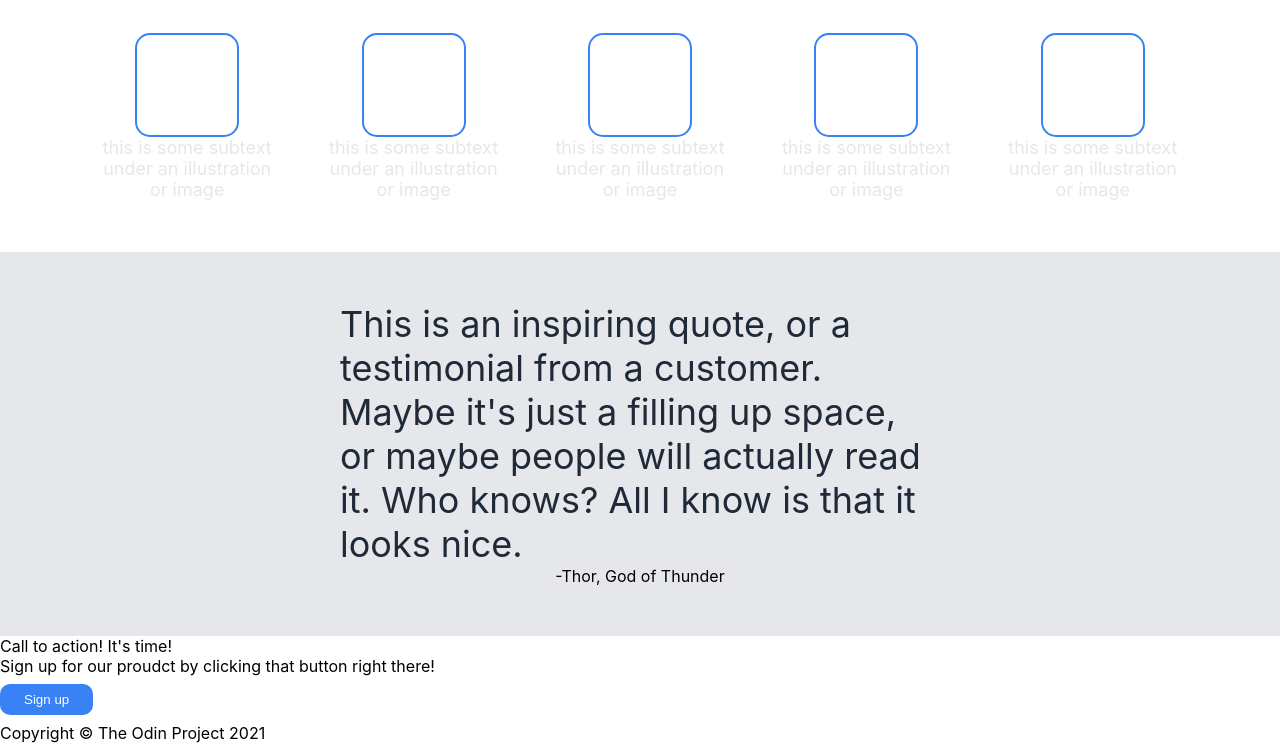
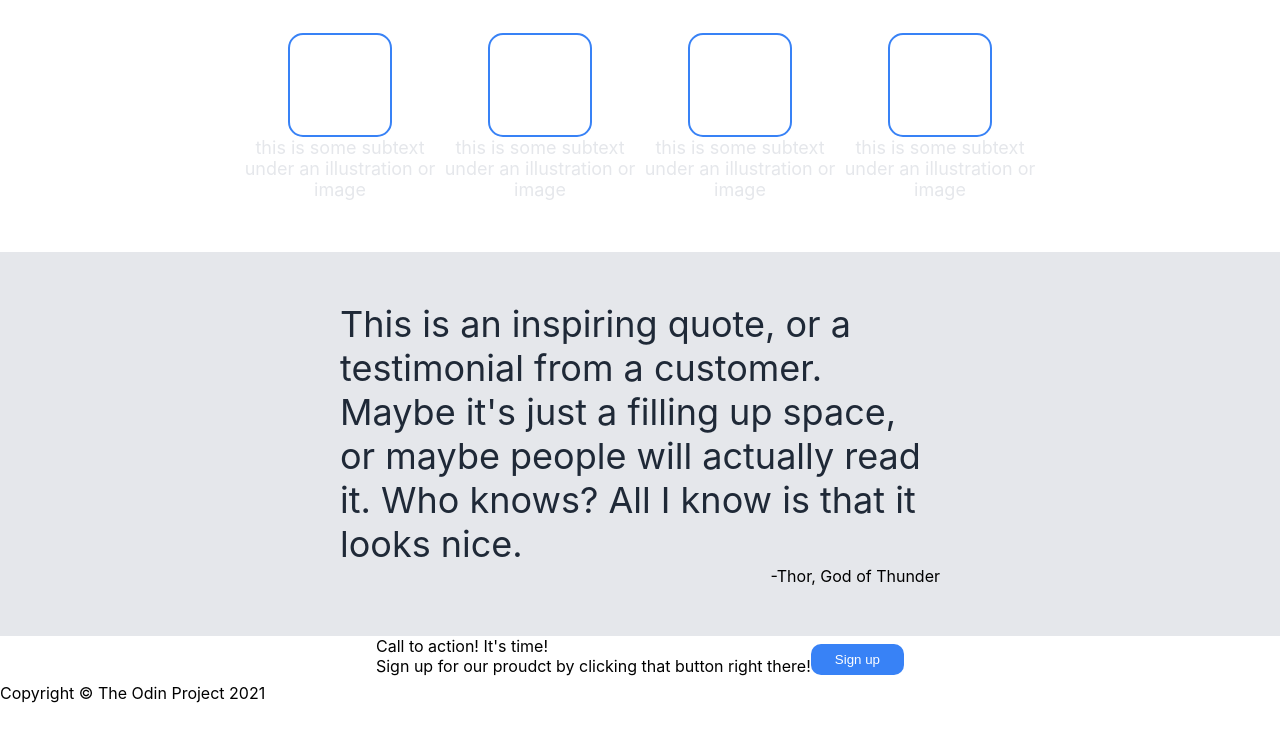
Before and after one commit to johnly25/landing-page, a plain HTML site: page index.html in a window 1280 px wide. Shown: the part 456-1199 px from the top of the page. After the commit the page ends 1159 px from the top, so only its background shows below. Drawn offline with Linux system fonts and the light colour scheme.

Commit message:
put quote and person in another flex container. added align-self to person in css

```diff
--- a/index.html
+++ b/index.html
@@ -47,22 +47,22 @@
                 <div class="box"></div>
                 <div class="text">this is some subtext under an illustration or image</div>
             </div>
-            <div class="info">
-                <div class="box"></div>
-                <div class="text">this is some subtext under an illustration or image</div>
-            </div>
         </div>
     </div>
 
     <div class="container-3">
-        <div class="quote">This is an inspiring quote, or a testimonial from a customer. Maybe it's just a filling up
-            space, or maybe people will actually read it. Who knows? All I know is that it looks nice.</div>
-        <div class="person">-Thor, God of Thunder</div>
+        <div class="quote-container">
+            <div class="quote">This is an inspiring quote, or a testimonial from a customer. Maybe it's just a filling up
+                space, or maybe people will actually read it. Who knows? All I know is that it looks nice.</div>
+            <div class="person">-Thor, God of Thunder</div>
+        </div>
     </div>
 
     <div class="container-4">
-        <div>Call to action! It's time!</div>
-        <div>Sign up for our proudct by clicking that button right there!</div>
+        <div class="">
+            <div>Call to action! It's time!</div>
+            <div>Sign up for our proudct by clicking that button right there!</div>
+        </div>
         <button class="signup footer">Sign up</button>
     </div>
 
--- a/styles.css
+++ b/styles.css
@@ -114,14 +114,22 @@ button {
     font-weight: extra-bold;
     color: #1f2937;
 }
+.person {
+     align-self: flex-end;
+}
 
-.person {
-    text-align: right;
+.quote-container {
+    display: flex;
+    flex-direction: column;
 }
 
 .info-container {
     display: flex;
     justify-content: center;
-    gap: 52px;
     text-align: center;
 }
+
+.container-4 {
+    display: flex;
+    justify-content: center;
+}
```
